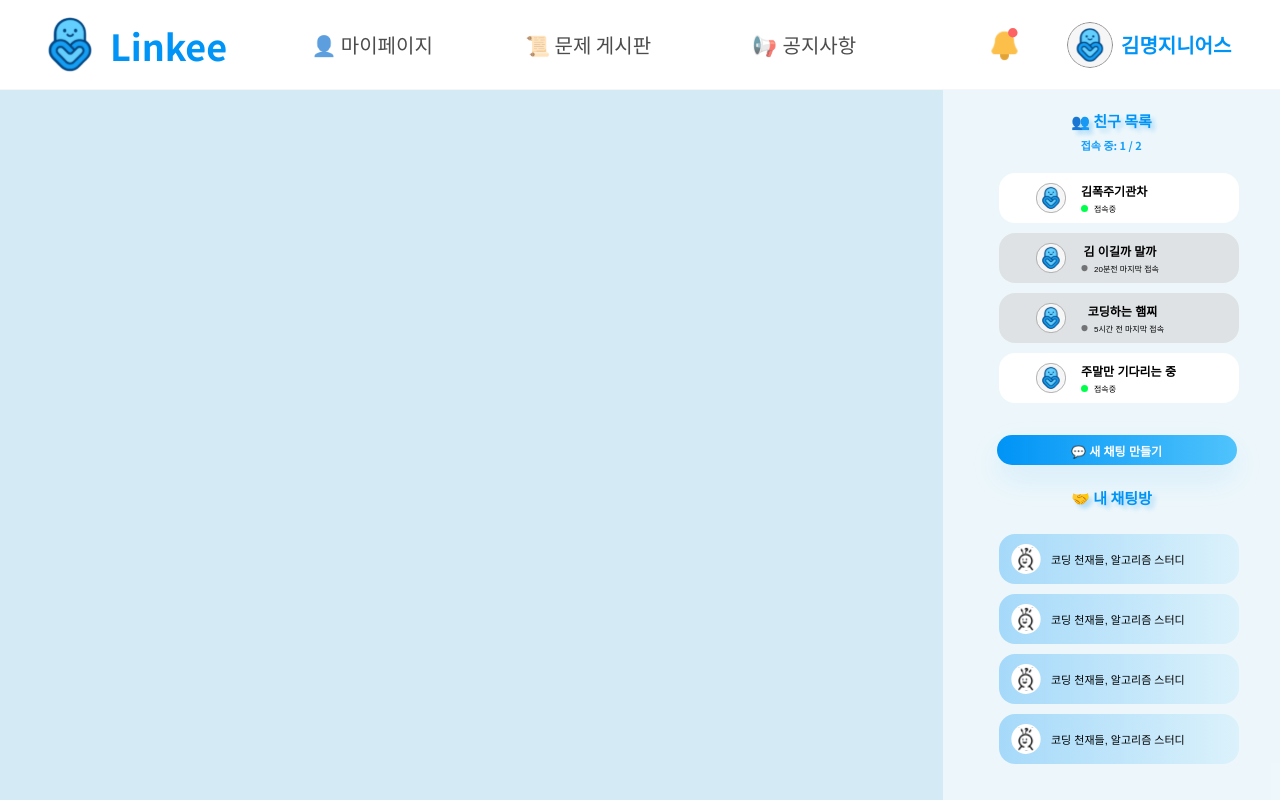
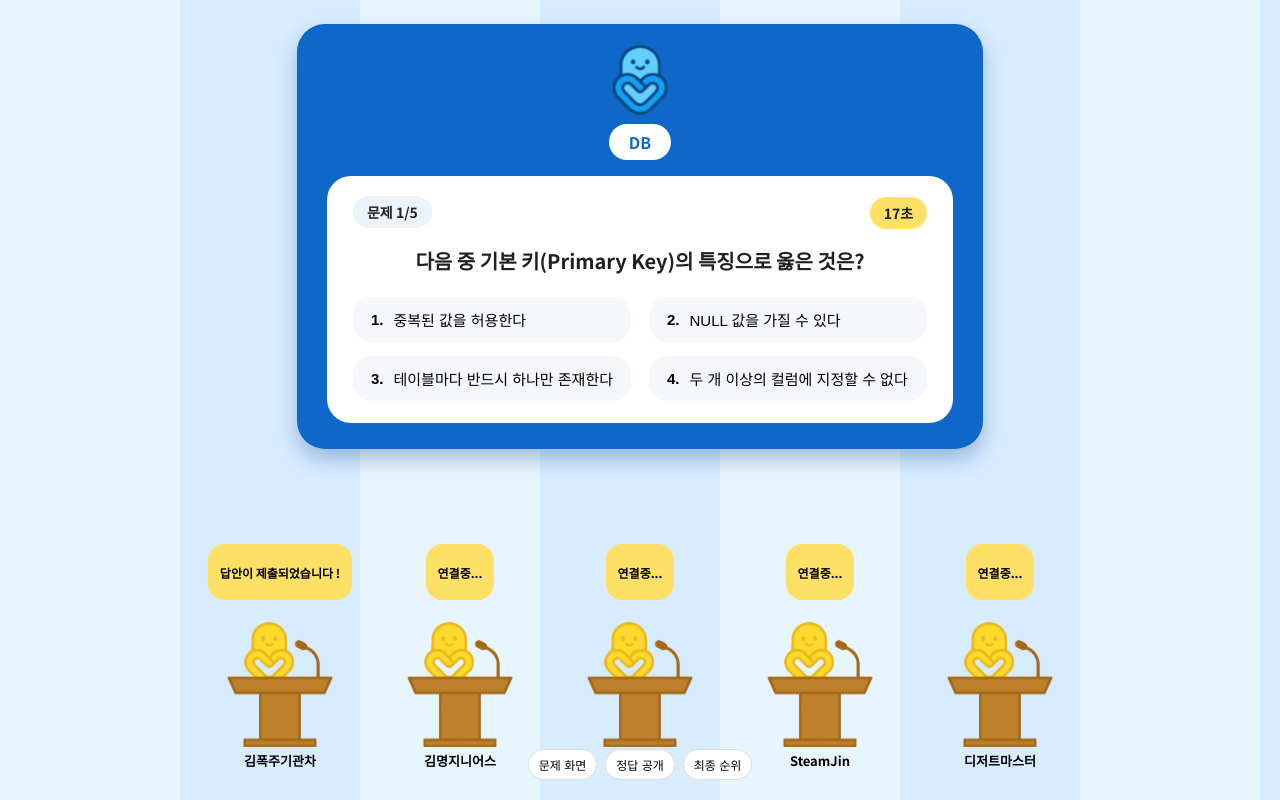
Before and after one commit to Linkee-Project/Linkee-Front-Vue, a Vue app in the folder Linkee-front/Linkee-front-vue/: page /quiz/rooms/quizRoomId in a window 1280 px wide. Built offline with nearby package versions, Linux system fonts and the light colour scheme.

Commit message:
feat : 퀴즈룸 게임방 최소 레이아웃 구현

```diff
--- a/Linkee-front/Linkee-front-vue/src/router/index.js
+++ b/Linkee-front/Linkee-front-vue/src/router/index.js
@@ -42,6 +42,7 @@ import NotificationTemplateView from "@/views/admin-view/NotificationTemplateVie
 import ProblemManagementView from "@/views/admin-view/ProblemManagementView.vue";
 
 import QuizRoomWaitingView from "@/views/quiz-view/QuizRoomWaitingView.vue";
+import QuizInGameView from "@/views/quiz-view/QuizInGameView.vue";
 
 const routes = [
 // {} 라우터 설정
@@ -97,11 +98,19 @@ const routes = [
         component: QuizRoomListView
     },
     {
-        path: "/quiz/rooms/waiting",
+        path: "/quiz/rooms/waiting",    //테스트 완료 후 /quiz/rooms/:quizRoomId 변경 필요
         name: 'QuizRoomWaiting',
         component: QuizRoomWaitingView,
 
     },
+    {
+        path: "/quiz/rooms/quizRoomId",     //테스트 완료 후 /quiz/rooms/:quizRoomId 변경 필요
+        name: 'QuizInGameView',
+        component: QuizInGameView,
+        meta: { hideLayout: true }
+
+    },
+
     /* ------------------------------
        문제게시판 라우트
     ------------------------------ */
--- /dev/null
+++ b/Linkee-front/Linkee-front-vue/src/views/quiz-view/QuizInGameView.vue
@@ -0,0 +1,404 @@
+<script setup>
+import { ref } from 'vue';
+
+// 상단 캐릭터 / 플레이어 캐릭터 이미지
+import characterImg from '@/assets/linkee_character.svg';
+import playerImg from '@/assets/퀴즈방 캐릭터.svg';
+
+const phase = ref('question');
+
+const setPhase = (next) => {
+  phase.value = next;
+};
+
+const players = ref([
+  { id: 1, name: '김폭주기관차', status: 'submitted' }, // submitted | thinking | connecting
+  { id: 2, name: '김명지니어스', status: 'thinking' },
+  { id: 3, name: '김이긴', status: 'thinking' },
+  { id: 4, name: 'SteamJin', status: 'thinking' },
+  { id: 5, name: '디저트마스터', status: 'connecting' }
+]);
+
+// TODO : WebSocket 이벤트에 맞게 수정
+const showQuestion = () => {phase.value = 'question'};
+const showAnswer = () => {phase.value = 'answer'};
+const showResult = () => {phase.value = 'result'};
+</script>
+
+<template>
+  <div class="quiz-room">
+    <main class="quiz-main">
+
+      <!-- 중앙 메인 패널 -->
+      <section class="center-panel">
+        <!-- 공통: 캐릭터 + 카테고리 -->
+        <div class="character-wrap">
+          <img :src="characterImg" alt="Linkee-Character" class="character-img" />
+          <div class="category-chip">DB</div>
+        </div>
+
+        <!-- 문제 화면 -->
+        <div v-if="phase === 'question'" class="card question-card">
+          <div class="card-header">
+            <div class="question-info">문제 1/5</div>
+            <div class="timer">
+              <span class="timer-badge">17초</span>
+            </div>
+          </div>
+
+          <div class="question-text">
+            다음 중 기본 키(Primary Key)의 특징으로 옳은 것은?
+          </div>
+
+          <div class="options-grid">
+            <button class="option">
+              <span class="index">1.</span>
+              <span class="text">중복된 값을 허용한다</span>
+            </button>
+            <button class="option">
+              <span class="index">2.</span>
+              <span class="text">NULL 값을 가질 수 있다</span>
+            </button>
+            <button class="option">
+              <span class="index">3.</span>
+              <span class="text">테이블마다 반드시 하나만 존재한다</span>
+            </button>
+            <button class="option">
+              <span class="index">4.</span>
+              <span class="text">두 개 이상의 컬럼에 지정할 수 없다</span>
+            </button>
+          </div>
+        </div>
+
+        <!-- 정답 공개 화면 -->
+        <div v-else-if="phase === 'answer'" class="card answer-card">
+          <div class="answer-header">정답 공개</div>
+          <p class="answer-text">
+            정답 : 3. 테이블마다 반드시 하나만 존재한다
+          </p>
+        </div>
+
+        <!-- 최종 순위 화면 -->
+        <div v-else class="card result-card">
+          <div class="answer-header result-header">
+            🏆 최종 순위
+          </div>
+          <ul class="rank-list">
+            <li class="rank-item">
+              <span class="medal gold">1</span>
+              <span class="name">김명지니어스</span>
+              <span class="score">5/5</span>
+            </li>
+            <li class="rank-item">
+              <span class="medal silver">2</span>
+              <span class="name">김폭주기관차</span>
+              <span class="score">4/5</span>
+            </li>
+            <li class="rank-item">
+              <span class="medal bronze">3</span>
+              <span class="name">김이긴</span>
+              <span class="score">3/5</span>
+            </li>
+            <li class="rank-item">
+              <span class="medal blue">4</span>
+              <span class="name">디저트마스터</span>
+              <span class="score">2/5</span>
+            </li>
+            <li class="rank-item">
+              <span class="medal blue">5</span>
+              <span class="name">SteamJin</span>
+              <span class="score">1/5</span>
+            </li>
+          </ul>
+        </div>
+      </section>
+
+      <!-- 하단 플레이어 라인 -->
+      <section class="players-row">
+        <div
+            v-for="p in players"
+            :key="p.id"
+            class="player-card"
+        >
+          <div class="speech" v-if="phase === 'question'">
+            <span v-if="p.status === 'submitted'">답안이 제출되었습니다 !</span>
+            <span v-else>연결중...</span>
+          </div>
+
+          <img :src="playerImg" alt="플레이어" class="player-img" />
+          <p class="player-name">{{ p.name }}</p>
+        </div>
+      </section>
+    </main>
+
+  <!-- 개발용 테스트 버튼 (나중에 숨겨도 됨) -->
+  <footer class="debug-buttons">
+    <button @click="setPhase('question')">문제 화면</button>
+    <button @click="setPhase('answer')">정답 공개</button>
+    <button @click="setPhase('result')">최종 순위</button>
+  </footer>
+  </div>
+</template>
+
+<style scoped>
+.quiz-room {
+  min-height: 100vh;
+  display: flex;
+  flex-direction: column;
+  background-image: repeating-linear-gradient(
+      90deg,
+      #e7f5ff 0,
+      #e7f5ff 180px,
+      #d7ecff 180px,
+      #d7ecff 360px
+  );
+}
+
+.quiz-main {
+  max-width: 1100px;
+  margin: 24px auto 16px;
+  padding: 0 16px;
+  position: relative;       /* 🔹 다시 켜기! absolute 기준 박스로 사용 */
+  padding-bottom: 260px;
+}
+
+.player-count .icon {
+  font-size: 18px;
+}
+
+/* 중앙 패널 */
+.center-panel {
+  background: #0f68c9;
+  border-radius: 28px;
+  padding: 20px 30px 26px; /* 기존 32px 40px 40px → 줄임 */
+  box-shadow: 0 10px 20px rgba(6, 60, 132, 0.3);
+  color: #fff;
+  max-height: 560px; /* 너무 길어지는 걸 방지 */
+}
+
+/* 마스코트 */
+.character-wrap {
+  display: flex;
+  flex-direction: column;
+  align-items: center;
+  margin-bottom: 16px;
+}
+
+.character-img {
+  width: 72px;
+  height: 72px;
+}
+
+.category-chip {
+  margin-top: 8px;
+  padding: 6px 20px;
+  border-radius: 999px;
+  background: #ffffff;
+  color: #0f68c9;
+  font-weight: 700;
+}
+
+/* 카드 공통 */
+.card {
+  margin-top: 16px;
+  border-radius: 24px;
+  background: #ffffff;
+  color: #202020;
+  padding: 20px 26px 22px; /* 내측 여백 줄임 */
+}
+
+
+/* 문제 카드 */
+.card-header {
+  display: flex;
+  justify-content: space-between;
+  align-items: center;
+  margin-bottom: 18px;
+  font-weight: 600;
+}
+
+.question-info {
+  background: rgba(15, 104, 201, 0.08);
+  border-radius: 999px;
+  padding: 6px 14px;
+  font-size: 14px;
+}
+
+.timer-badge {
+  background: #ffe066;
+  border-radius: 999px;
+  padding: 6px 14px;
+  font-weight: 700;
+  font-size: 14px;
+}
+
+.question-text {
+  font-size: 20px;
+  font-weight: 700;
+  margin-bottom: 22px;
+  text-align: center;
+}
+
+/* 보기 2x2 */
+.options-grid {
+  display: grid;
+  grid-template-columns: repeat(2, minmax(0, 1fr));
+  gap: 14px 18px;
+}
+
+.option {
+  display: flex;
+  align-items: center;
+  gap: 10px;
+  border-radius: 18px;
+  border: none;
+  padding: 12px 18px;
+  background: #f5f7fb;
+  text-align: left;
+  cursor: pointer;
+  font-size: 15px;
+}
+
+.option .index {
+  font-weight: 700;
+}
+
+/* 정답/결과 카드 */
+.answer-header {
+  margin: 0 auto 18px;
+  text-align: center;
+  border-radius: 999px;
+  padding: 8px 24px;
+  background: #e8f2ff;
+  font-weight: 700;
+  font-size: 18px;
+  width: max-content;
+}
+
+.answer-text {
+  font-size: 20px;
+  font-weight: 700;
+  text-align: center;
+}
+
+.result-header {
+  background: #ffe6aa;
+}
+
+.rank-list {
+  list-style: none;
+  margin: 12px 0 0;
+  padding: 0;
+}
+
+.rank-item {
+  display: flex;
+  align-items: center;
+  justify-content: space-between;
+  padding: 10px 6px;
+  font-size: 16px;
+}
+
+.medal {
+  width: 32px;
+  height: 32px;
+  border-radius: 999px;
+  display: inline-flex;
+  align-items: center;
+  justify-content: center;
+  font-weight: 700;
+  margin-right: 10px;
+}
+
+.gold {
+  background: #ffd43b;
+}
+.silver {
+  background: #dee2e6;
+}
+.bronze {
+  background: #f08c54;
+}
+.blue {
+  background: #a5d8ff;
+}
+
+.rank-item .name {
+  flex: 1;
+}
+
+.rank-item .score {
+  font-weight: 600;
+}
+
+/* 플레이어 줄 */
+.players-row {
+  position: absolute;
+  left: 50%;
+  transform: translateX(-50%);
+  top: 520px;               /* 위치는 취향에 맞게 미세 조정 */
+
+  width: 100%;
+  display: grid;
+  grid-template-columns: repeat(5, 180px);
+  justify-content: center;
+  column-gap: 0;
+
+  z-index: 1;               /* 🔹 플레이어 레이어는 1 */
+}
+
+/* 플레이어 카드 */
+.player-card {
+  width: 180px; /* 배경 스트라이프와 동일한 폭 */
+  display: flex;
+  flex-direction: column;
+  align-items: center;
+}
+
+/* 플레이어 캐릭터 이미지 크기 조정 */
+.player-img {
+  width: 160px; /* 180px 내부에서 적절한 사이즈 */
+  height: auto;
+}
+
+/* 말풍선 */
+.speech {
+  background: #ffe066;
+  border-radius: 16px;
+  padding: 8px 12px;
+  font-size: 12px;
+  font-weight: 600;
+  margin-bottom: 8px;
+  text-align: center;
+  min-height: 40px;
+  display: flex;
+  align-items: center;
+}
+
+.player-name {
+  margin-top: 4px;
+  font-size: 13px;
+  font-weight: 600;
+}
+
+/* 디버그 버튼 (phase 전환 버튼) */
+.debug-buttons {
+  display: flex;
+  justify-content: center;
+  gap: 8px;
+  margin: 24px 0 16px;
+
+  position: relative;
+  z-index: 2;
+}
+
+.debug-buttons button {
+  padding: 6px 10px;
+  border-radius: 999px;
+  border: 1px solid #ddd;
+  background: #fff;
+  font-size: 12px;
+  cursor: pointer;
+}
+
+</style>
```
Also changed, not shown: 1 other file (tests, documents, lock files or other folders).
